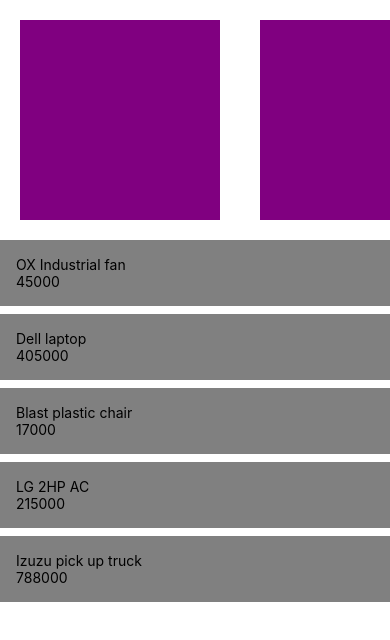
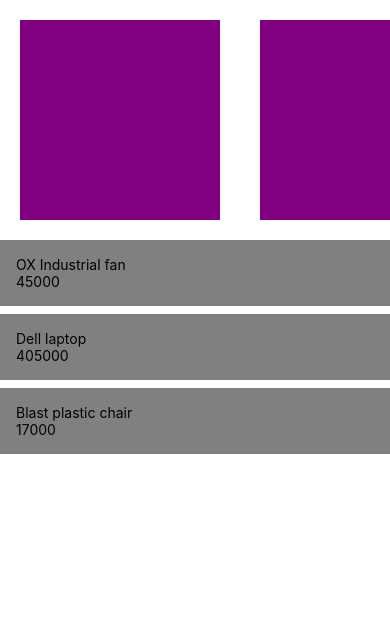
Before and after one commit to earlycodetech/rebid, a React Native app: screen / in a window 390 px wide. Shown: the top 640 px of the page. Built offline with nearby package versions, Linux system fonts and the light colour scheme.

Commit message:
limit flatlist items

```diff
--- a/screens/Scrolling.js
+++ b/screens/Scrolling.js
@@ -16,13 +16,17 @@
 
            <FlatList
            data={demoData}
-           renderItem={({item}) => {
+           renderItem={({item,index}) => {
+            if (index < 3) {
                 return (
                     <View style={styles.productBlock}>
                         <Text>{item.product}</Text>
                         <Text>{item.amount}</Text>
                     </View>
                 )
+            } else {
+                return false;
+            }
            }}
            key={({item}) => item.id}/>
         </View>
```
Lines whose indentation alone changed are shown as unchanged.
